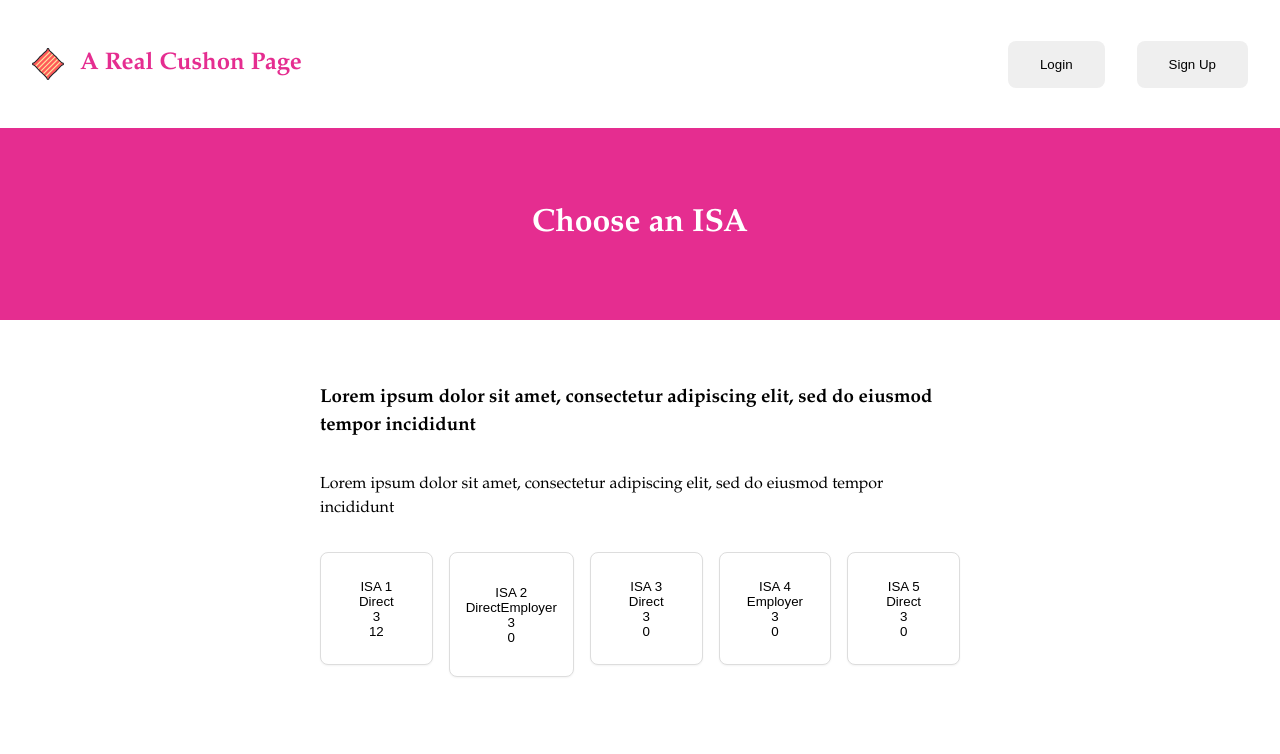
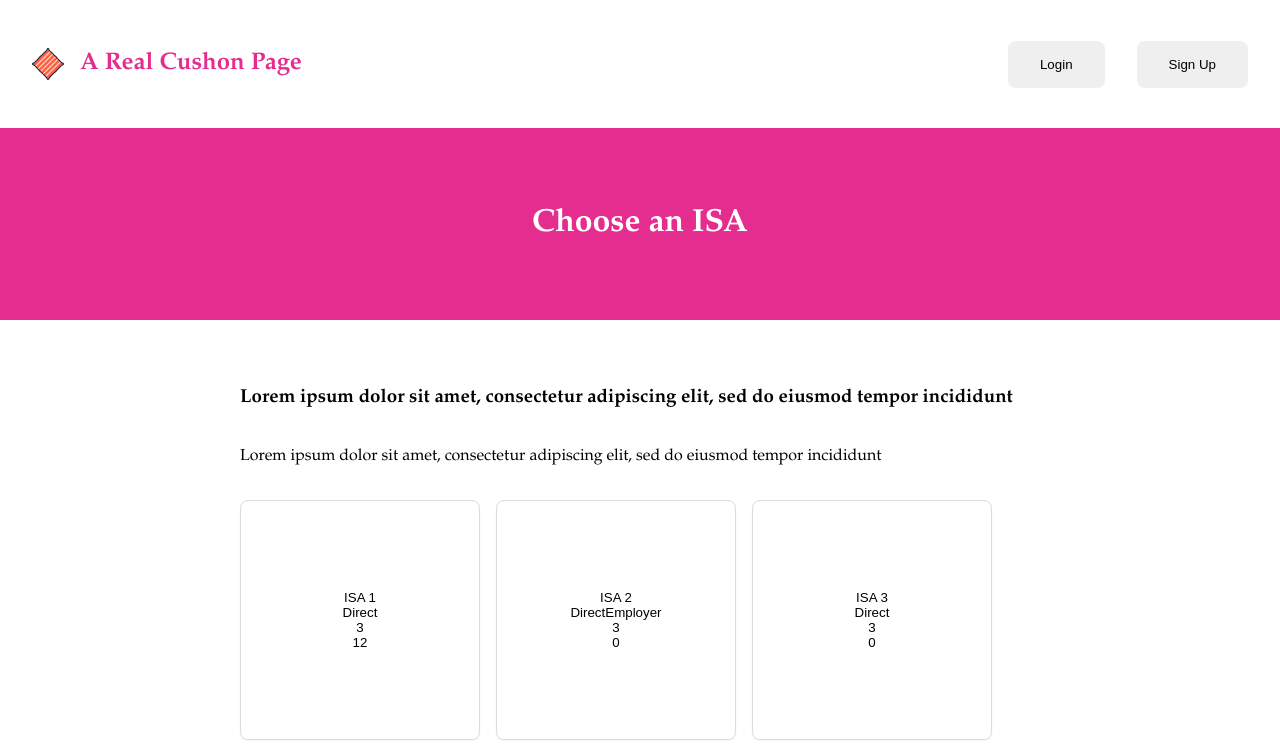
Before and after one commit to chrisBRN/cushon, a React (Vite) app: page / in a window 1280 px wide. Shown: the top 754 px of the page. Built offline with nearby package versions, Linux system fonts and the light colour scheme.

Commit message:
update: tweak card / list style

```diff
--- a/src/components/Card/Card.module.css
+++ b/src/components/Card/Card.module.css
@@ -9,6 +9,8 @@
     width: 100%;
     aspect-ratio: 1/1;
 
+    min-width: 30vmin;
+
     &:hover {
         box-shadow: 0 2px 4px rgba(0,0,0,0.1);
     }
--- a/src/components/CardList/CardList.module.css
+++ b/src/components/CardList/CardList.module.css
@@ -1,11 +1,12 @@
 .cardList {
     width: 100%;
     display: flex;
+    flex-wrap: wrap;
     gap: 1rem;
 
     list-style: none;
 
     & li {
-        width: 30%;
+        /*width: 30%;*/
     }
 }
--- a/src/pages/ISA/ISA.module.css
+++ b/src/pages/ISA/ISA.module.css
@@ -1,5 +1,5 @@
 .content {
-    width: 80ch;
+    width: 100ch;
     margin: 0 auto;
     padding: 4rem 0;
 
```
Also changed, not shown: requirements/plan.md (+1 -0 lines).
